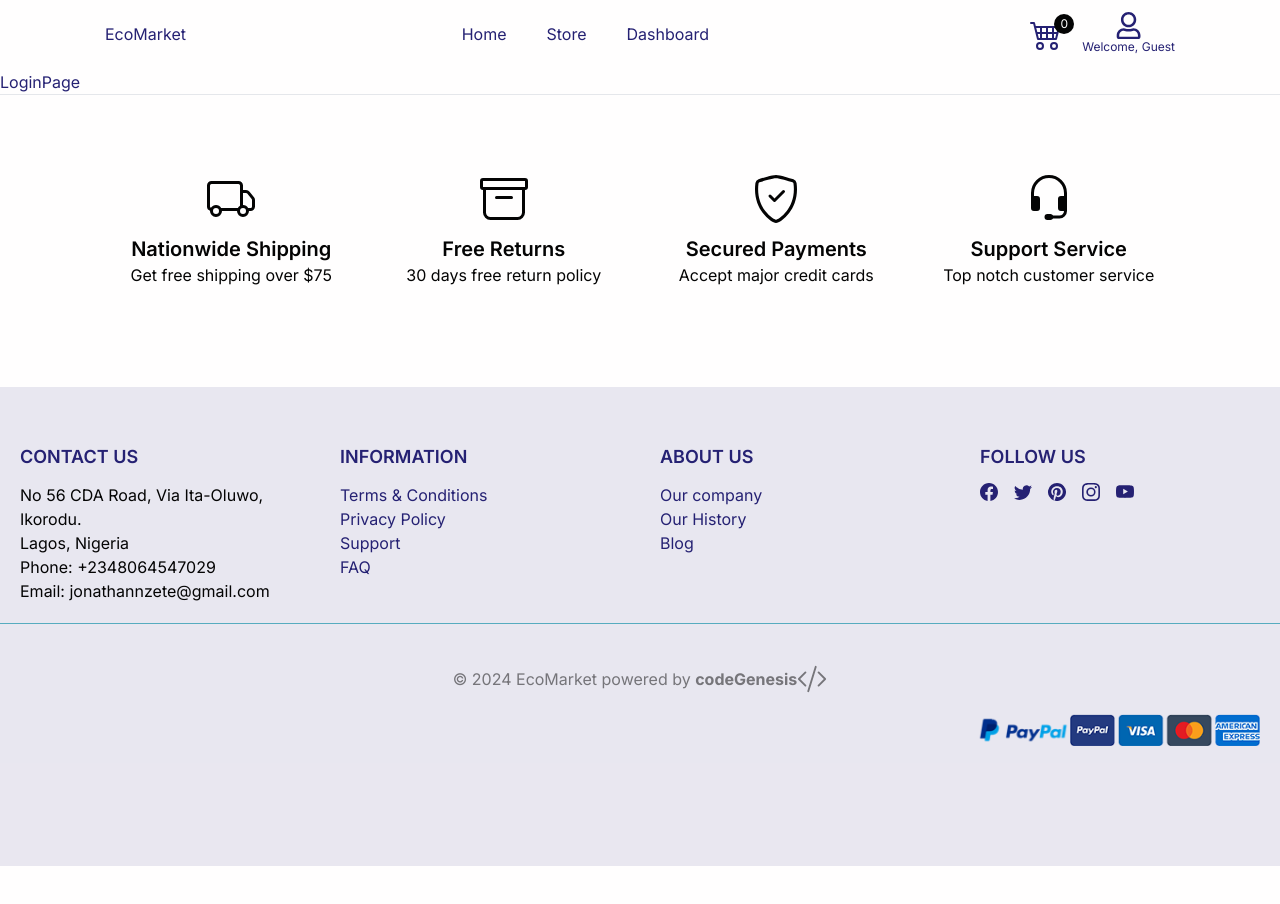
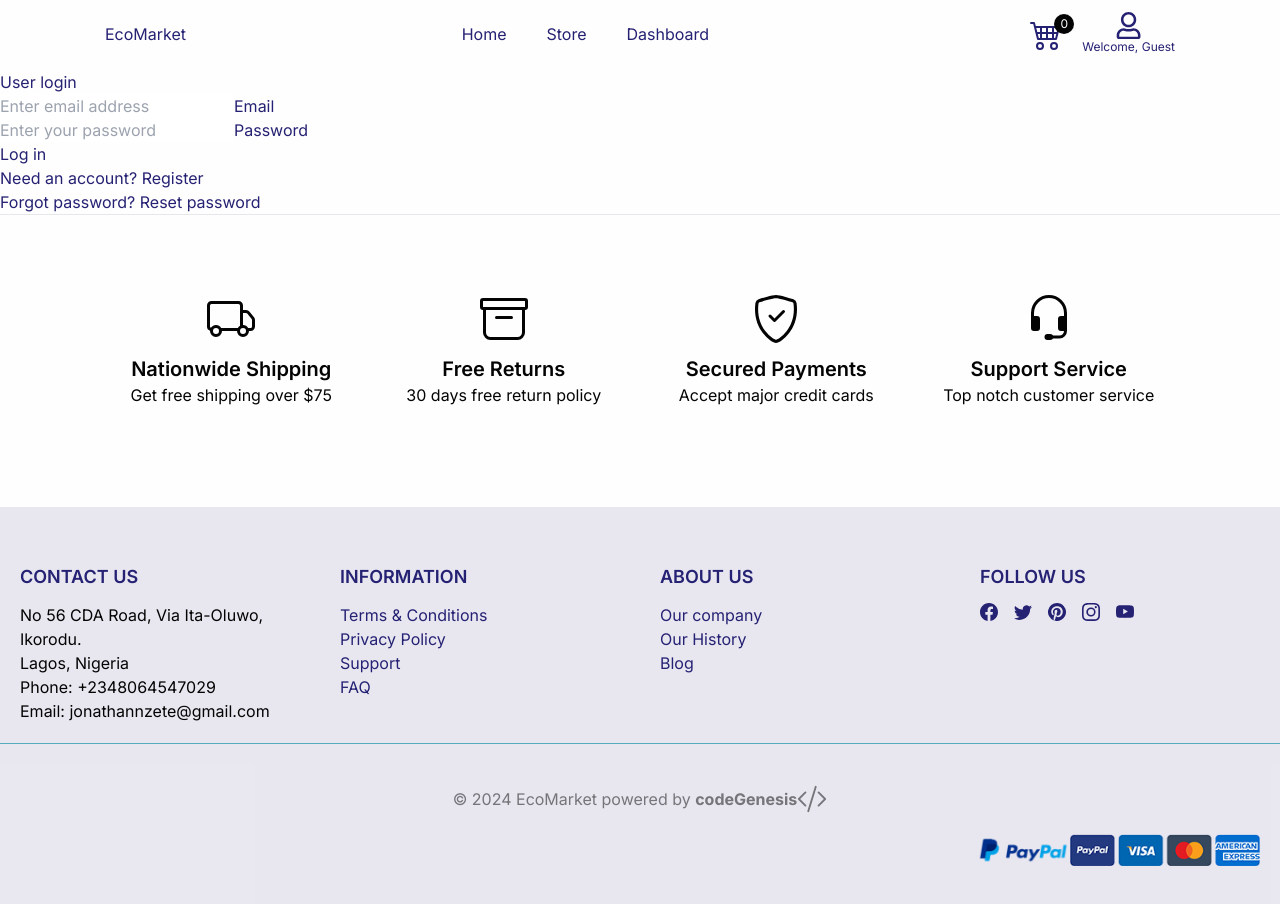
Before and after one commit to nzejoe/ecomarket, a Next.js app: page /auth/login in a window 1280 px wide. Shown: the top 904 px of the page. Before the commit the page ends 866 px from the top, so only its background shows below. Built offline with nearby package versions, Linux system fonts and the light colour scheme.

Commit message:
login form

```diff
--- a/app/auth/login/page.js
+++ b/app/auth/login/page.js
@@ -1,7 +1,12 @@
 import React from "react";
+import LoginForm from "@/common/components/auth/LoginForm";
 
 const LoginPage = () => {
-    return <div>LoginPage</div>;
+    return (
+        <div>
+            <LoginForm />
+        </div>
+    );
 };
 
 export default LoginPage;
--- /dev/null
+++ b/common/components/auth/LoginForm.jsx
@@ -0,0 +1,119 @@
+"use client";
+
+import React, { useEffect, useState } from "react";
+import { useRouter } from "next/navigation";
+import Link from "next/link";
+import { useDispatch, useSelector } from "react-redux";
+import useInput from "@/common/hooks/use-input";
+import Input from "../reuseable/Input";
+
+const LoginForm = () => {
+    const [newError, setNewError] = useState(false);
+
+    const { error, loginRedirect } = useSelector((state) => state.users);
+
+    const dispatch = useDispatch();
+    const router = useRouter();
+
+    const validate = (value) => {
+        return value.length !== 0;
+    };
+
+    const {
+        value: email,
+        isValid: emailIsValid,
+        onChange: emailChange,
+        onInputBlur: emailBlur,
+        hasError: emailHasError,
+    } = useInput(validate);
+    const {
+        value: password,
+        isValid: passordIsValid,
+        onChange: passwordChange,
+        onInputBlur: passwordBlur,
+        hasError: passwordHasError,
+    } = useInput(validate);
+
+    const formIsValid = emailIsValid && passordIsValid;
+
+    const handleSubmit = async (e) => {
+        e.preventDefault();
+        if (formIsValid) {
+            const cartItems = JSON.parse(localStorage.getItem("safekart_cartItem"));
+            const data = {
+                username: email,
+                password: password,
+                cartItems: JSON.stringify(cartItems),
+            };
+
+            const resultPromise = await dispatch(userLogin(data));
+
+            if (userLogin.fulfilled.match(resultPromise)) {
+                if (loginRedirect) {
+                    router.replace(loginRedirect);
+                } else {
+                    router.replace("/");
+                }
+            }
+        }
+    };
+
+    useEffect(() => {
+        if (error) {
+            setNewError(true);
+        }
+    }, [error]);
+
+    // remove error message whenever email or password value changes
+    useEffect(() => {
+        setNewError(false);
+    }, [email, password]);
+
+    return (
+        <div className="user__form">
+            <h2>User login</h2>
+            <form onSubmit={handleSubmit}>
+                <div className="message">
+                    {newError && (
+                        <p className="form__error">
+                            {error.non_field_errors[0]} {/* error msg from database */}
+                        </p>
+                    )}
+                </div>
+                <Input
+                    type="email"
+                    name="email"
+                    label="Email"
+                    placeholder="Enter email address"
+                    value={email}
+                    onChange={emailChange}
+                    onBlur={emailBlur}
+                    hasError={emailHasError}
+                    errorMsg="Email cannot be empty!"
+                />
+                <Input
+                    type="password"
+                    name="password"
+                    label="Password"
+                    placeholder="Enter your password"
+                    value={password}
+                    onChange={passwordChange}
+                    onBlur={passwordBlur}
+                    hasError={passwordHasError}
+                    errorMsg="Please enter a password!"
+                />
+                <div className="form__actions">
+                    <button type="submit">Log in</button>
+                    <p>
+                        Need an account? <Link href="/accounts/register/">Register</Link>
+                    </p>
+                    <p>
+                        Forgot password? <Link href="/accounts/password_reset/">Reset password</Link>
+                    </p>
+                </div>
+            </form>
+        </div>
+    );
+};
+
+export default LoginForm;
--- /dev/null
+++ b/common/components/reuseable/Input.jsx
@@ -0,0 +1,24 @@
+import React from "react";
+//style
+import styles from "../../modules/Input.modules.css";
+
+const Input = ({ type, name, placeholder, label, value, onChange, onBlur, hasError, errorMsg, className }) => {
+    return (
+        <div className={`${className}`}>
+            <div className={styles.form__group}>
+                <input
+                    type={type}
+                    placeholder={placeholder}
+                    id={name}
+                    value={value}
+                    onChange={onChange}
+                    onBlur={onBlur}
+                />
+                <label htmlFor={name}>{label}</label>
+            </div>
+            {hasError && <p className={styles.error}>{errorMsg}</p>}
+        </div>
+    );
+};
+
+export default Input;
--- /dev/null
+++ b/common/hooks/use-input.js
@@ -0,0 +1,29 @@
+import { useState } from "react";
+
+const useInput = (validateValue) => {
+    const [value, setValue] = useState("");
+    const [isTouched, setIsTouched] = useState(false);
+
+    const isValid = validateValue(value);
+
+    const hasError = !isValid && isTouched;
+
+    const onChange = (e) => {
+        const val = e.target.value;
+        setValue(val);
+    };
+
+    const onInputBlur = () => {
+        setIsTouched(true);
+    };
+
+    return {
+        value,
+        isValid,
+        hasError,
+        onChange,
+        onInputBlur,
+    };
+};
+
+export default useInput;
--- /dev/null
+++ b/common/modules/Input.modules.css
@@ -0,0 +1,48 @@
+.form__group {
+    position: relative;
+    display: flex;
+    flex-direction: column-reverse;
+}
+
+.form__group input {
+    outline: none;
+    border: 1px solid var(--primary-color);
+    border-radius: 10rem;
+    padding: 1rem;
+    display: block;
+    width: 100%;
+}
+
+.form__group label {
+    display: block;
+    font-size: 1.4rem;
+    padding: 0.5rem 1rem;
+    position: relative;
+    top: 2.5rem;
+    left: 0;
+    visibility: hidden;
+    transition: top 0.3s;
+    text-transform: capitalize;
+}
+
+.form__group input::placeholder {
+    text-transform: capitalize;
+}
+
+.form__group input:focus {
+    box-shadow: inset var(--light-shadow-2);
+}
+
+.form__group input:focus + label {
+    top: 0;
+    visibility: visible;
+}
+
+.form__group input:focus::placeholder {
+    visibility: hidden;
+}
+
+.error {
+    margin-top: 0.5rem;
+    color: #ff0000;
+}
```
